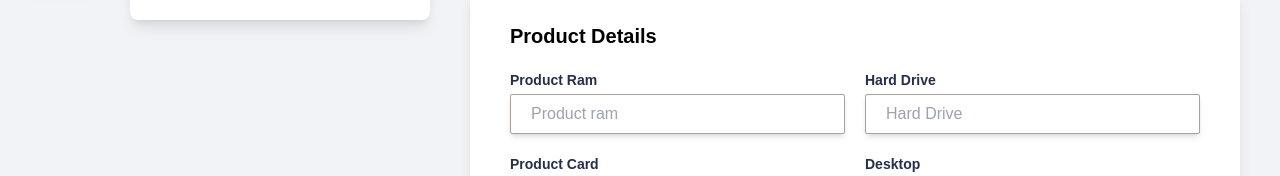
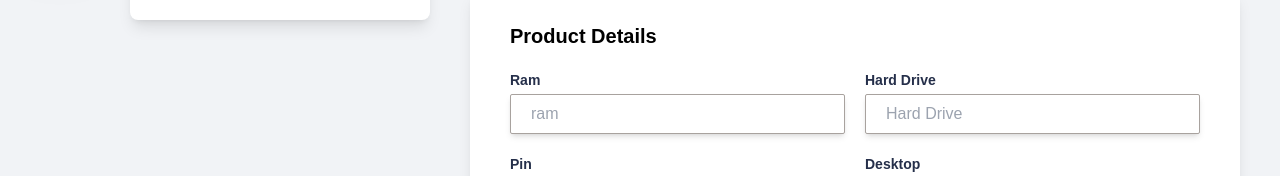
Before and after one commit to batuan01/admin, a Next.js app: page /product/create in a window 1280 px wide. Shown: the part 735-911 px from the top of the page. Built offline with nearby package versions, Linux system fonts and the light colour scheme; no server answers.

Commit message:
21:25__03/05/2024

```diff
--- a/src/components/organisms/CreateProductForm.js
+++ b/src/components/organisms/CreateProductForm.js
@@ -442,8 +442,8 @@ const CreateProductForm = ({ isNew }) => {
                 <InputFormAdmin
                   register={register("product_ram")}
                   type="text"
-                  placeholder={"Product ram"}
-                  label={"Product Ram"}
+                  placeholder={"ram"}
+                  label={"Ram"}
                 />
                 <InputFormAdmin
                   register={register("hard_drive")}
@@ -456,8 +456,8 @@ const CreateProductForm = ({ isNew }) => {
                 <InputFormAdmin
                   register={register("product_card")}
                   type="text"
-                  placeholder={"Product Card"}
-                  label={"Product Card"}
+                  placeholder={"Pin"}
+                  label={"Pin"}
                 />
                 <InputFormAdmin
                   register={register("desktop")}
```
